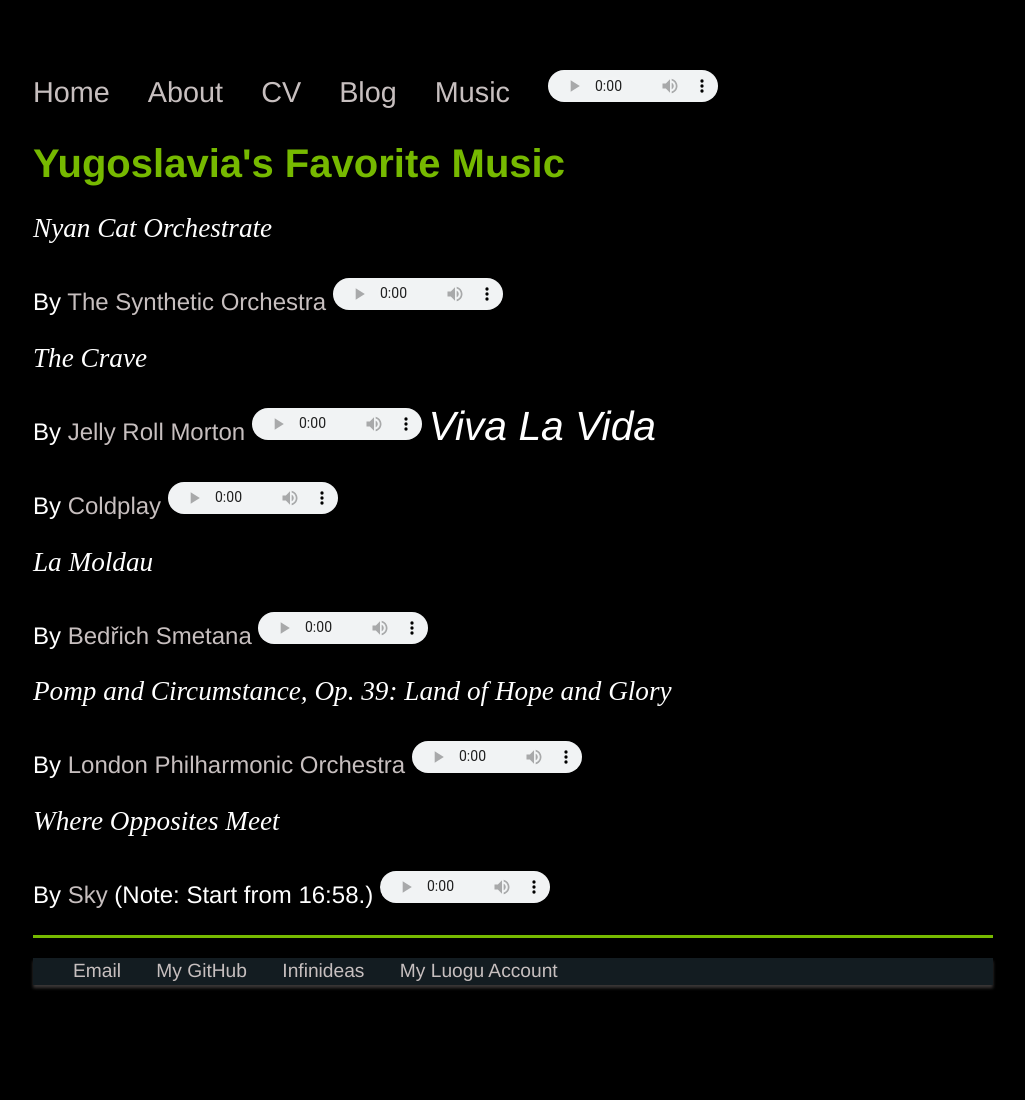
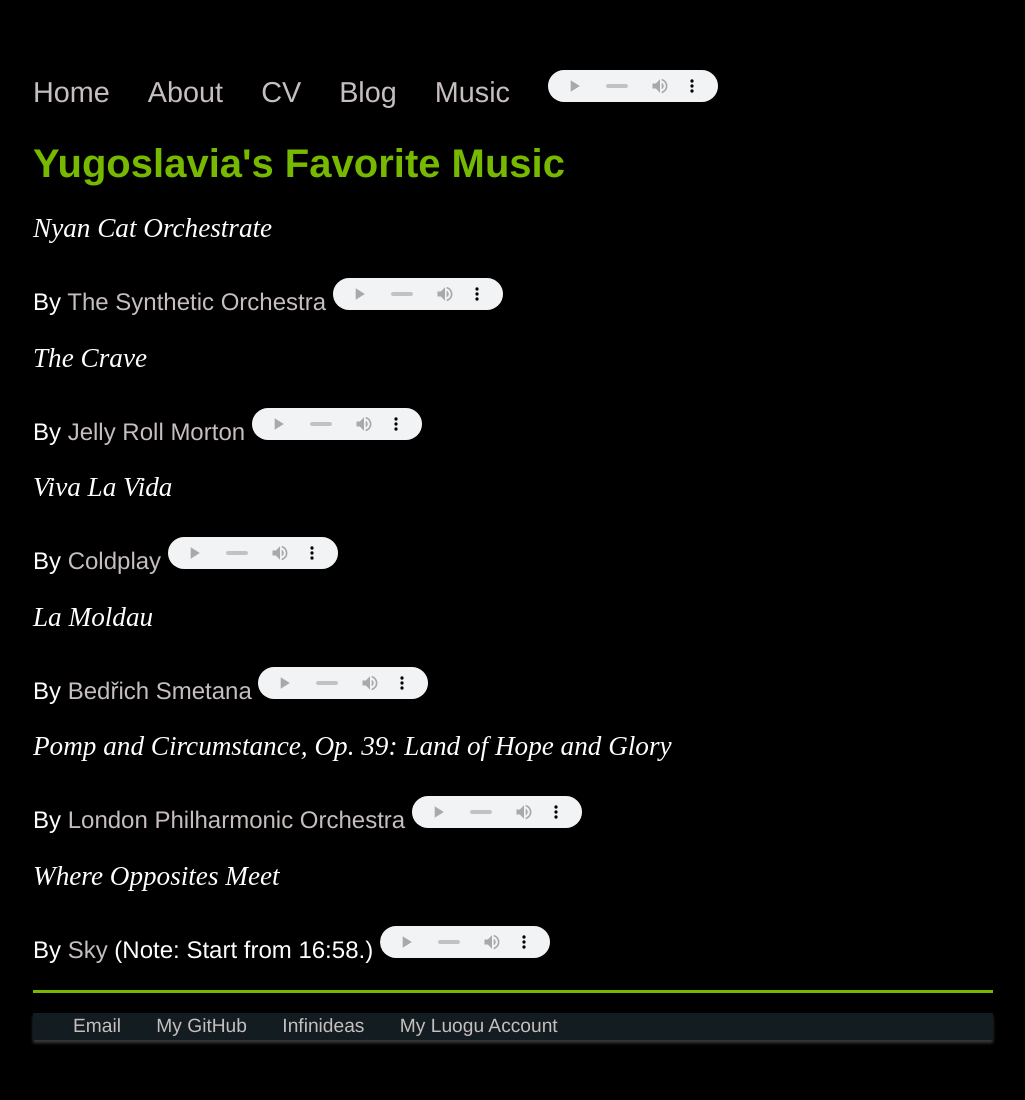
Before and after one commit to Yugoslavia36/yugoslavia36.github.io, a Jekyll site: the page built from music/index.html, in a window 1280 px wide. Shown: the whole page, without its empty margins (127-1152 px from the left). Built offline with Jekyll 4.4.1, drawn with Linux system fonts in a browser that asks for light colours; before the commit the page ends 1045 px from its top, so only the background shows below that.

Commit message:
Update index.html

```diff
--- a/music/index.html
+++ b/music/index.html
@@ -13,7 +13,8 @@ title: Music
 
 		<em>The Crave <br/></em>
 		<p class="mus">By <a class="mus" href="https://en.wikipedia.org/wiki/Jelly_Roll_Morton">Jelly Roll Morton</a>
-		<audio src="http://58.215.134.109/m10.music.126.net/20170428212005/f71bae2f83f369824be5fe9f3403afab/ymusic/7ed5/9c1e/e561/8a60b2c671801e85da6099dd69368192.mp3" controls> </audio>
+		<audio controls="controls" >
+  		<source src="http://58.215.134.109/m10.music.126.net/20170428212005/f71bae2f83f369824be5fe9f3403afab/ymusic/7ed5/9c1e/e561/8a60b2c671801e85da6099dd69368192.mp3?ws" type="audio/mpeg" /></p>
 
 		<em>Viva La Vida <br/></em>
 		<p class="mus">By <a class="mus" href="http://coldplay.com/">Coldplay</a>
```
